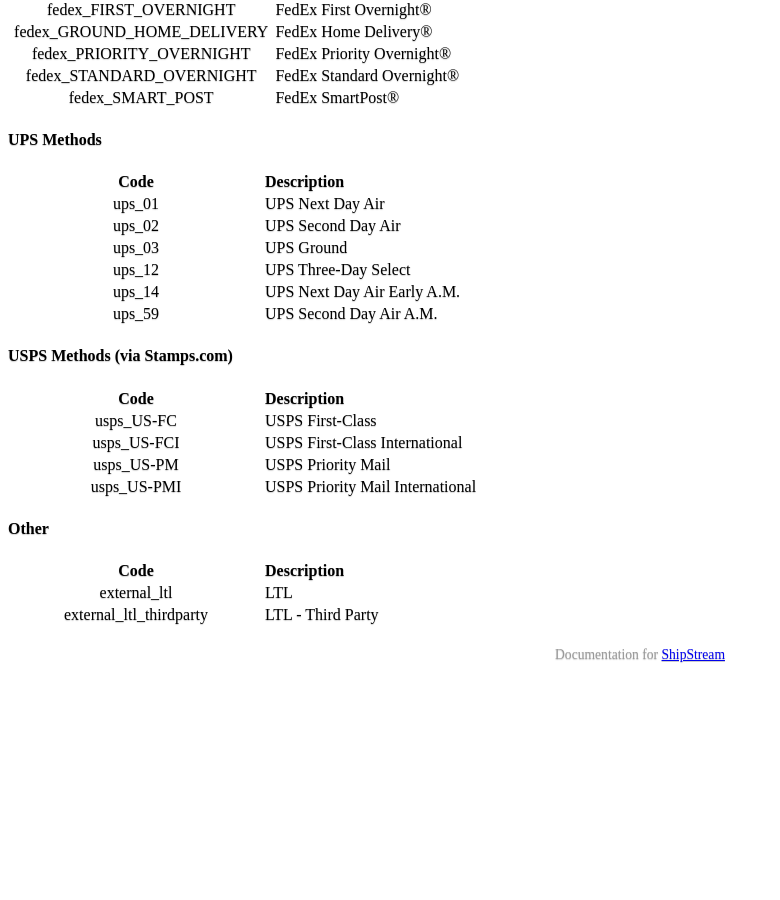
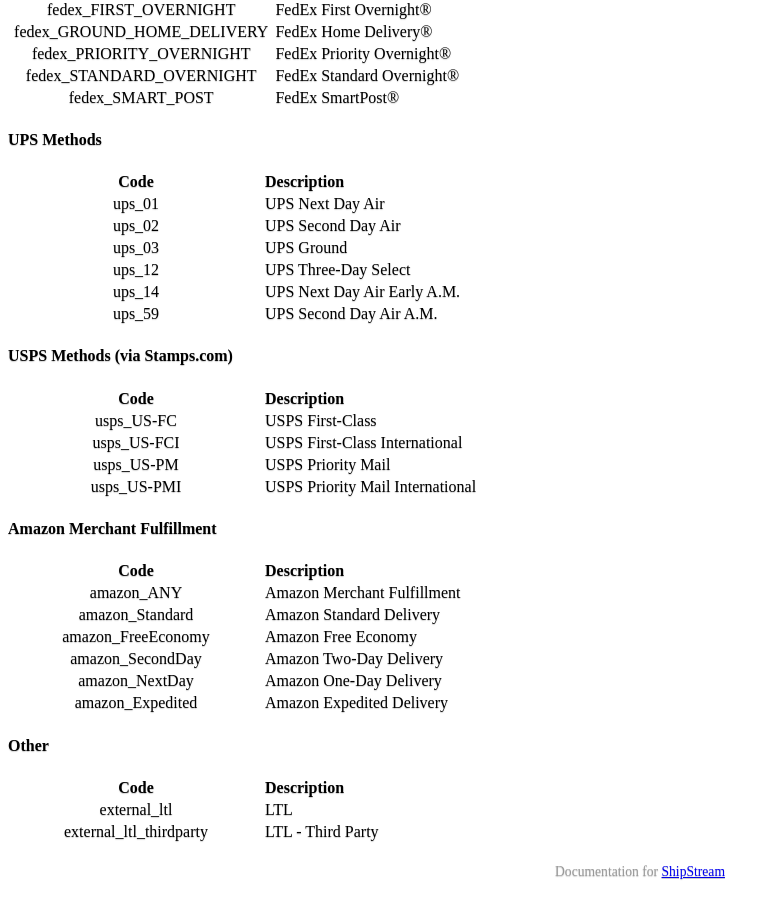
Before and after one commit to ShipStream/shipstream.github.io, a Jekyll site: the page built from _posts/2014-07-25-shipping-methods.md, in a window 1280 px wide and 900 px high, scrolled down 852 px. Shown: the whole window, without its empty margins (0-780 px from the left). Built offline with Jekyll 4.4.1, drawn with Linux system fonts in a browser that asks for light colours; a style sheet for code colours, icons or effects is not loaded; before the commit the page ends 1535 px from its top, so only the background shows below that.

Commit message:
Add Amazon Merchant Fulfillment shipping methods.

```diff
--- a/_posts/2014-07-25-shipping-methods.md
+++ b/_posts/2014-07-25-shipping-methods.md
@@ -53,6 +53,17 @@ The following shipping methods are supported by the API where a "shipping_method
 | usps_US-PS | USPS Parcel Select Ground |
 -->
 
+#### Amazon Merchant Fulfillment
+
+| Code | Description |
+|:-----:|:-------------|
+| amazon_ANY | Amazon Merchant Fulfillment |
+| amazon_Standard | Amazon Standard Delivery |
+| amazon_FreeEconomy | Amazon Free Economy |
+| amazon_SecondDay | Amazon Two-Day Delivery |
+| amazon_NextDay | Amazon One-Day Delivery |
+| amazon_Expedited | Amazon Expedited Delivery |
+
 #### Other
 
 | Code | Description |
```
